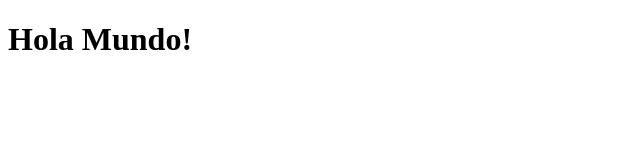
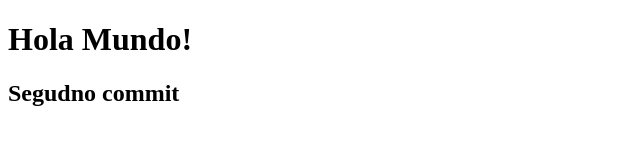
Before and after one commit to Valentino1930/prueba-github, a plain HTML site: page index.html in a window 1280 px wide. Shown: the whole page, without its empty margins (0-640 px from the left). Drawn offline with Linux system fonts and the light colour scheme.

Commit message:
Segundo commit

```diff
--- a/index.html
+++ b/index.html
@@ -8,5 +8,6 @@
 </head>
 <body>
     <h1>Hola Mundo!</h1>
+    <h2>Segudno commit</h2>
 </body>
 </html>
```
